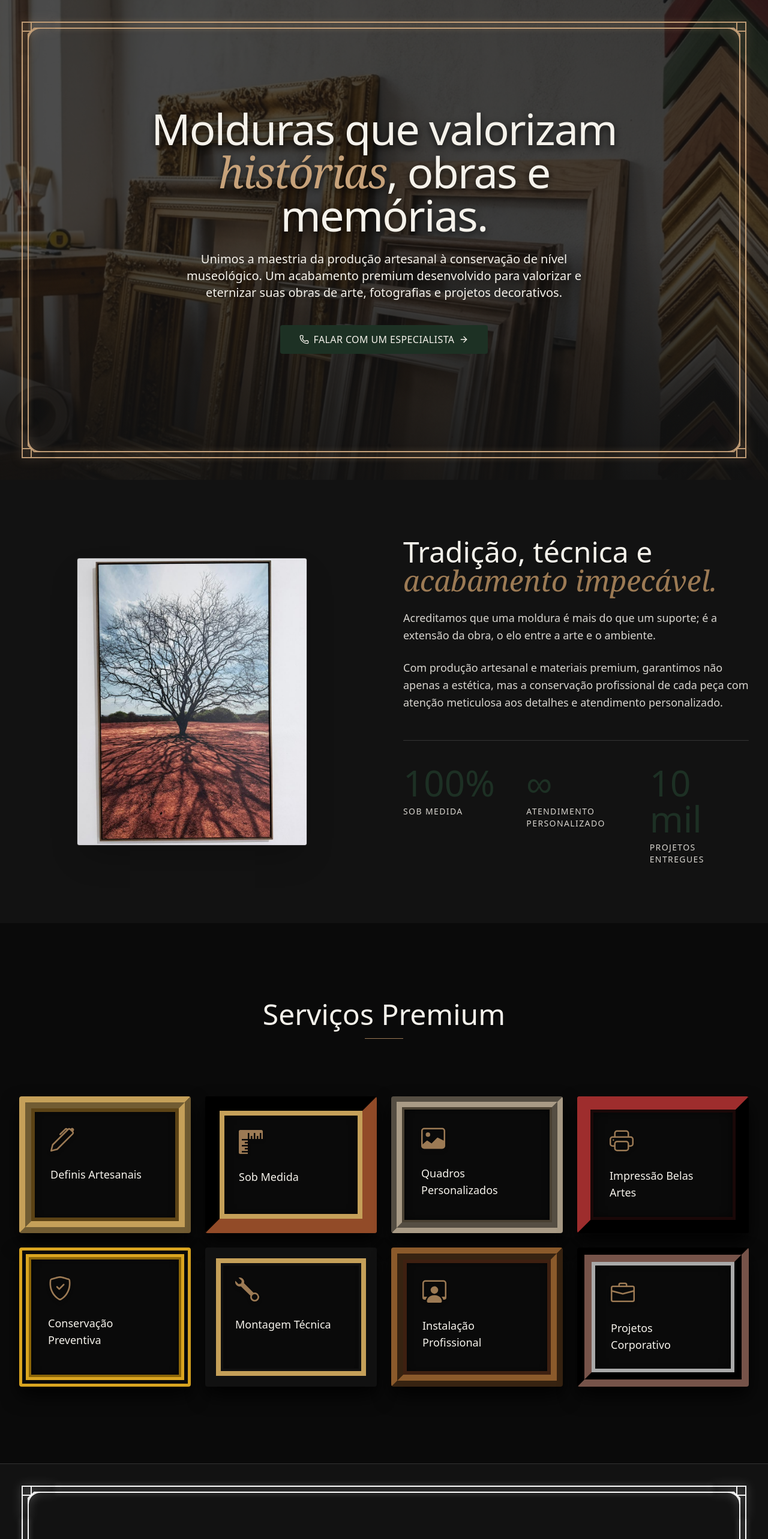
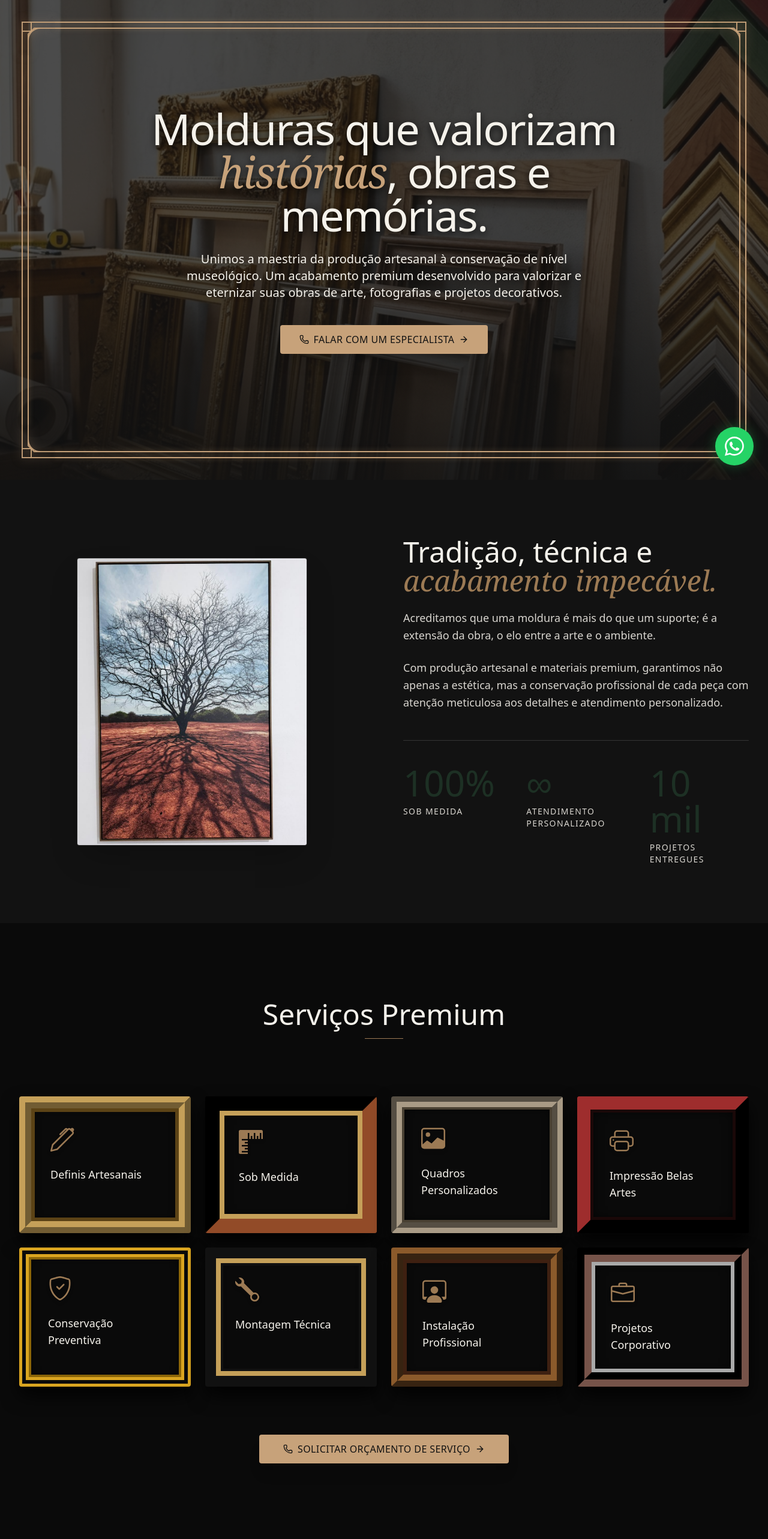
Before and after one commit to joabedev123-alt/mk-molduras, a React (Vite) app: page / in a window 1280 px wide. Shown: the top 2566 px of the page at 60% size. Built offline with nearby package versions, Linux system fonts and the light colour scheme.

Commit message:
style: unify CTA button colors across the site

```diff
--- a/src/App.tsx
+++ b/src/App.tsx
@@ -251,7 +251,11 @@
             transition={{ duration: 1, delay: 0.6 }}
             className="flex flex-col sm:flex-row gap-4 justify-center items-center"
           >
-            <Button size="lg" className="bg-[#1D3124] hover:bg-[#1D3124]/90 text-[#F5F2EB] border-none rounded-sm px-8 py-6 text-base tracking-wide uppercase transition-all duration-300 hover:shadow-xl hover:shadow-[#1D3124]/20 group w-full sm:w-auto">
+            <Button
+              size="lg"
+              onClick={() => window.open('https://wa.me/5511982973236?text=Olá,%20gostaria%20de%20falar%20com%20um%20especialista%20da%20MK%20Molduras.', '_blank')}
+              className="bg-[#C7A27A] hover:bg-[#9B7A55] text-[#121212] rounded-sm px-8 py-6 text-base tracking-wide uppercase transition-all shadow-xl group w-full sm:w-auto"
+            >
               <Phone className="mr-2 w-4 h-4" />
               Falar com um Especialista
               <ArrowRight className="ml-2 w-4 h-4 group-hover:translate-x-1 transition-transform" />
@@ -326,6 +330,24 @@
             <ServiceCard title="Instalação Profissional" icon={BsPersonWorkspace} delay={0.7} frameStyle={frameStyles[6]} />
             <ServiceCard title="Projetos Corporativo" icon={BsBriefcase} delay={0.8} frameStyle={frameStyles[7]} />
           </div>
+
+          <motion.div
+            initial={{ opacity: 0, y: 20 }}
+            whileInView={{ opacity: 1, y: 0 }}
+            viewport={{ once: true }}
+            transition={{ duration: 0.8, delay: 0.4 }}
+            className="mt-20 flex justify-center"
+          >
+            <Button
+              size="lg"
+              onClick={() => window.open('https://wa.me/5511982973236?text=Olá,%20gostaria%20de%20saber%20mais%20sobre%20os%20Serviços%20Premium%20da%20MK%20Molduras.', '_blank')}
+              className="bg-[#C7A27A] hover:bg-[#9B7A55] text-[#121212] rounded-sm px-10 py-6 text-base tracking-wide uppercase transition-all shadow-xl group"
+            >
+              <Phone className="mr-2 w-4 h-4" />
+              Solicitar Orçamento de Serviço
+              <ArrowRight className="ml-2 w-4 h-4 group-hover:translate-x-1 transition-transform" />
+            </Button>
+          </motion.div>
         </div>
       </section>
 
@@ -406,7 +428,11 @@
               <span className="italic font-serif text-[#C7A27A]">peça ainda mais especial.</span>
             </h2>
             <div className="flex flex-col sm:flex-row gap-6 justify-center items-center">
-              <Button size="lg" className="bg-[#C7A27A] hover:bg-[#9B7A55] text-[#121212] rounded-sm px-10 py-6 text-base tracking-wide uppercase transition-all shadow-xl group">
+              <Button
+                size="lg"
+                onClick={() => window.open('https://wa.me/5511982973236?text=Olá,%20gostaria%20de%20falar%20com%20um%20especialista%20da%20MK%20Molduras.', '_blank')}
+                className="bg-[#C7A27A] hover:bg-[#9B7A55] text-[#121212] rounded-sm px-10 py-6 text-base tracking-wide uppercase transition-all shadow-xl group"
+              >
                 <Phone className="mr-2 w-4 h-4" />
                 Falar com um Especialista
                 <ArrowRight className="ml-2 w-4 h-4 group-hover:translate-x-1 transition-transform" />
@@ -415,6 +441,17 @@
           </motion.div>
         </div>
       </section>
+      {/* FLOATING WHATSAPP BUTTON */}
+      <a
+        href="https://wa.me/5511982973236?text=Olá,%20gostaria%20de%20falar%20com%20um%20especialista%20da%20MK%20Molduras."
+        target="_blank"
+        rel="noopener noreferrer"
+        className="fixed bottom-6 right-6 z-50 bg-[#25D366] text-white p-4 rounded-full shadow-[0_0_20px_rgba(37,211,102,0.3)] hover:scale-110 transition-transform duration-300 flex items-center justify-center cursor-pointer"
+      >
+        <svg xmlns="http://www.w3.org/2000/svg" width="32" height="32" fill="currentColor" viewBox="0 0 16 16">
+          <path d="M13.601 2.326A7.854 7.854 0 0 0 7.994 0C3.627 0 .068 3.558.064 7.926c-.003 1.396.366 2.76 1.057 3.965L0 16l4.204-1.102a7.933 7.933 0 0 0 3.79.965h.004c4.368 0 7.926-3.558 7.93-7.93A7.898 7.898 0 0 0 13.6 2.326zM7.994 14.521a6.573 6.573 0 0 1-3.356-.92l-.24-.144-2.494.654.666-2.433-.156-.251a6.56 6.56 0 0 1-1.007-3.505c0-3.626 2.957-6.584 6.591-6.584a6.56 6.56 0 0 1 4.66 1.931 6.557 6.557 0 0 1 1.928 4.66c-.004 3.639-2.961 6.592-6.592 6.592zm3.615-4.934c-.197-.099-1.17-.578-1.353-.646-.182-.065-.315-.099-.445.099-.133.197-.513.646-.627.775-.114.133-.232.148-.43.05-.197-.1-.836-.308-1.592-.985-.59-.525-.985-1.175-1.103-1.372-.114-.198-.011-.304.088-.403.087-.088.197-.232.296-.346.1-.114.133-.198.198-.33.065-.134.034-.248-.015-.347-.05-.099-.445-1.076-.612-1.47-.16-.389-.323-.335-.445-.34-.114-.007-.247-.007-.38-.007a.729.729 0 0 0-.529.247c-.182.198-.691.677-.691 1.654 0 .977.71 1.916.81 2.049.098.133 1.394 2.132 3.383 2.992.47.205.84.326 1.129.418.475.152.904.129 1.246.08.38-.058 1.171-.48 1.338-.943.164-.464.164-.86.114-.943-.049-.084-.182-.133-.38-.232z"/>
+        </svg>
+      </a>
 
       {/* FOOTER */}
       <footer className="bg-[#121212] pt-24 pb-12 border-t border-[#1D3124]">
```
